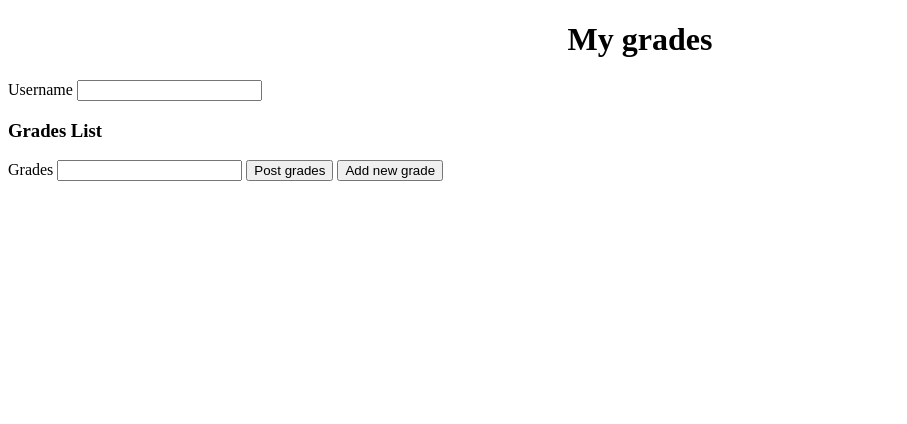
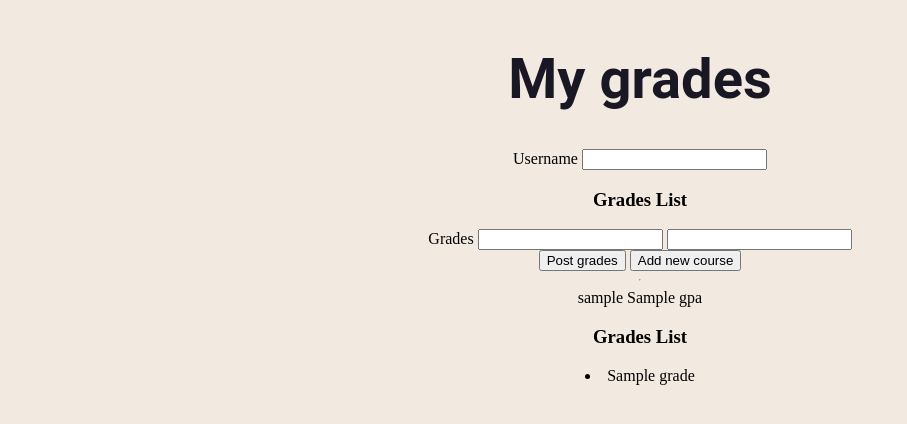
Before and after one commit to stevenbennett-yvr/ProjectMain, a Flask app: template templates/test.html in a window 1280 px wide. Shown: the top 424 px of the page, without its empty margins (0-907 px from the left). Run offline with Flask 2, Linux system fonts and the light colour scheme; the template is opened without the code that fills it: most values are stand-ins (such as "Sample title", 1, 10 or a date in 2020); form fields are guessed from the names that the template uses.

Commit message:
current disaster

```diff
--- a/forms.py
+++ b/forms.py
@@ -1,3 +1,4 @@
+from calendar import c
 from wtforms import StringField, FieldList, IntegerField, SubmitField
 from wtforms.validators import DataRequired
 from flask_wtf import FlaskForm
@@ -5,6 +6,7 @@ from flask_wtf import FlaskForm
 
 class GradesForm(FlaskForm):
     username = StringField("Your name", validators=[DataRequired()])
+    courses = FieldList(StringField('Course'), min_entries=1, max_entries=10)
     grades = FieldList(IntegerField('Grade'),
                        min_entries=1, max_entries=10)
 
--- a/templates/test.html
+++ b/templates/test.html
@@ -5,9 +5,10 @@
         <meta charset="UTF-8">
         <meta http-equiv="X-UA-Compatible" content="IE=edge">
         <meta name="viewport" content="width=device-width, initial-scale=1.0">
-    <title>Flask dynamic WTF forms</title>
+        <link rel="stylesheet" href="../CSS/style.css">
+        <title>GPA Demo - Desig9 by Deadline</title>
     </head>
-<body>
+<body align="center" style="max-width: 500px; margin-left: auto; margin-right: auto">
         <h1 style="text-align: center;">My grades</h1>
     <form method="POST" action="">
         {{ form.csrf_token }}
@@ -15,15 +16,26 @@
         {{ form.username() }} <br>
         <h3>Grades List</h3>
         {{ form.grades.label }}
+        {{ form.courses() }}
         {{ form.grades() }}
         <button type="submit">Post grades</button>
-        <button id='add-grade-field' type="button">Add new grade</button>
+        <button id='add-course-field' type="button">Add new course</button>
     </form>
+    <hr>
+
+    <form method="POST" action="">
+        {{ form.csrf_token }}
+        {{ username }}
+        {{ gpa }}
+        <h3>Grades List</h3>
+        {%for grade in grades%}
+        <li>{{grade}}</li>
+    {%endfor%}
 </body>
 </html>
 <script>
     window.onload = function() {
-        let addgradeFieldBtn = document.getElementById('add-grade-field');
+        let addgradeFieldBtn = document.getElementById('add-course-field');
         addgradeFieldBtn.addEventListener('click', function(e){
             e.preventDefault();
             let allgradesFieldWrapper = document.getElementById('grades');
@@ -36,9 +48,11 @@
             for(let i = 0; i < allgradesField.length; i++) {
                 gradeInputIds.push(parseInt(allgradesField[i].name.split('-')[1]));
             }
+            let newFieldCourse = `Course-${Math.max(...gradeInputIds) + 1}`;
             let newFieldName = `grades-${Math.max(...gradeInputIds) + 1}`;
             allgradesFieldWrapper.insertAdjacentHTML('beforeend',`
-            <li><label for="${newFieldName}">Grade</label> <input id="${newFieldName}" name="${newFieldName}" type="text" value=""></li>
+            <li><label for="${newFieldCourse}">Course</label> <input id="${newFieldCourse}" name="${newFieldCourse}" type="text" value=""></li>
+            <li><label for="${newFieldName}">Grade</label> <input id="${newFieldName}" name="${newFieldName}" type="number" value=""></li>
             `);
         });
     }
--- a/webapp.py
+++ b/webapp.py
@@ -30,7 +30,7 @@ def index():
             total.append(gpa)
         final_grade = sum(total)/len(total)
         final_gpa = round(final_grade, 2)
-        return render_template('submit.html', username=form.username.data, gpa=final_gpa, grades=total, form=form)
+        return render_template('test.html', username=form.username.data, gpa=final_gpa, grades=total, form=form)
     return render_template('test.html', form=form)
 
 
```
Lines whose indentation alone changed are shown as unchanged.
